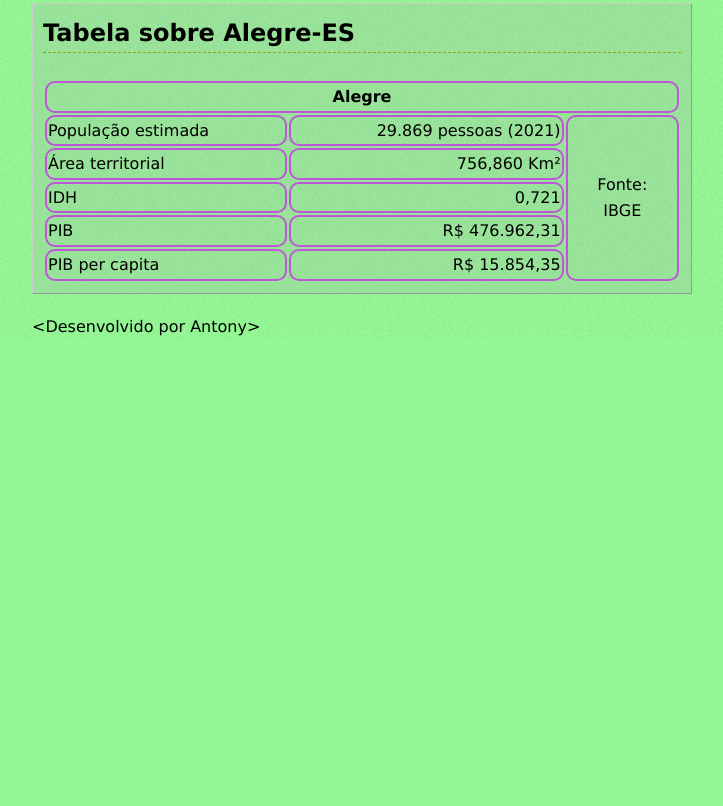
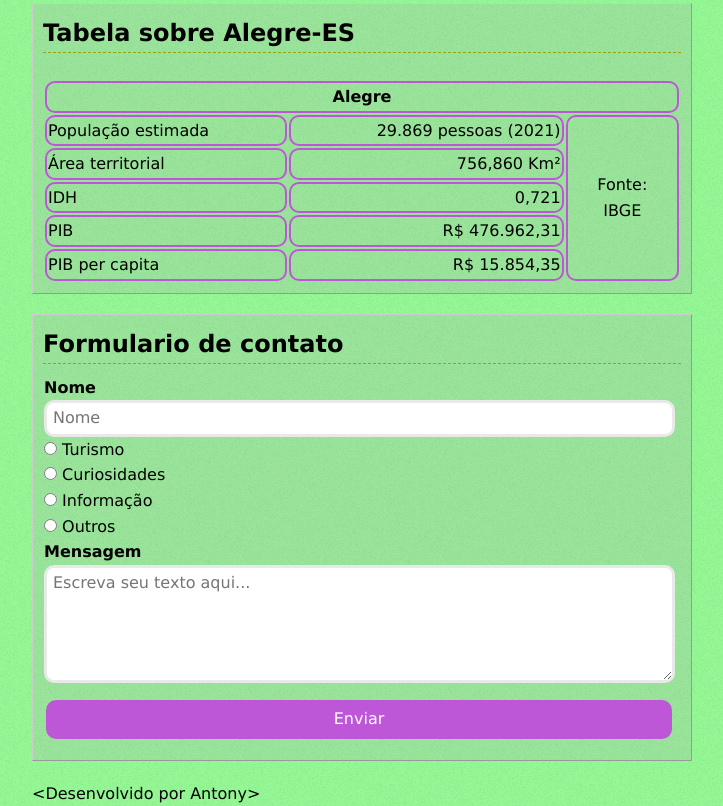
Before and after one commit to AntonyMerlo/ProgWeb_2022, a plain HTML site: page Pagina CSS/index.html in a window 1280 px wide. Shown: the part 1438-2244 px from the top of the page, without its empty margins (128-851 px from the left). Before the commit the page ends 1777 px from the top, so only its background shows below. Drawn offline with Linux system fonts and the light colour scheme.

Commit message:
Add files via upload

```diff
--- a/Pagina CSS/estilo_01.css
+++ b/Pagina CSS/estilo_01.css
@@ -74,3 +74,31 @@ table{
     width: 18%;
     text-align: center;
 }
+form{
+    margin: 10px 10px 0 0;
+    padding: 1px;
+}
+input[type=radio]{
+    cursor:pointer;
+
+}
+input[type=text], textarea{
+    width: 98%;
+    padding: 6px;
+    border: 3px solid rgba(171, 170, 170, 0.26);
+    border-radius: 10px;
+}
+input[type=text]:focus,textarea:focus{
+    border:6px solid rgba(210, 210, 210, 0.265);
+}
+input[type=submit]{
+    background-color: rgb(189, 87, 215);
+    border: none;
+    color: white;
+    padding: 10px 20px;
+    text-decoration: none;
+    margin: 10px 2px;
+    cursor: pointer;
+    border-radius: 10px;
+    width: 100%;
+}
--- a/Pagina CSS/index.html
+++ b/Pagina CSS/index.html
@@ -30,8 +30,7 @@
                     <li>Comércio Varejista Especializado de Equipamentos e Suprimentos de Informática</li>
                 </ul>
             <p>Acesso a mais informações <a href="https://www.instagram.com/casaraosorveteriaecafeteria/">Aqui</a></p>
-<!--             <iframe src="https://www.google.com/maps/embed?pb=!1m18!1m12!1m3!1d3730.7714460132033!2d-41.53843034897195!3d-20.76005576994949!2m3!1f0!2f0!3f0!3m2!1i1024!2i768!4f13.1!3m3!1m2!1s0xbbebc5d6c0128d%3A0xfc7f1b0ab94aa51d!2sCasar%C3%A3o%20Sorveteria%20%26%20Cafeteria!5e0!3m2!1spt-BR!2sbr!4v1655332115089!5m2!1spt-BR!2sbr" aling="center" width="400" height="300" style="border:0;" allowfullscreen="" loading="lazy" referrerpolicy="no-referrer-when-downgrade"></iframe>
- -->            <div class="clear"></div>
+            <div class="clear"></div>
             </article>
 
         <article class="lugar">
@@ -44,8 +43,7 @@
                 Barbaros Burguer está cadastrada na Receita Federal sob o CNAE 5611-2/03 com
                 atividade fim de Lanchonetes, Casas De Chá, De Sucos E Similares.</p>
             <p>Acesso a mais informações <a href="https://www.instagram.com/barbarosburguer_/">Aqui</a></p>
-<!--             <iframe src="https://www.google.com/maps/embed?pb=!1m18!1m12!1m3!1d3730.8091449683307!2d-41.54116604897219!3d-20.758528369899413!2m3!1f0!2f0!3f0!3m2!1i1024!2i768!4f13.1!3m3!1m2!1s0xbbebc3a0a117b3%3A0x4710b2ccce5b2ec1!2sB%C3%A1rbaros%20Burguer!5e0!3m2!1spt-BR!2sbr!4v1655332174707!5m2!1spt-BR!2sbr" width="400" height="300" style="border:0;" allowfullscreen="" loading="lazy" referrerpolicy="no-referrer-when-downgrade"></iframe>
- -->            <div class="clear"></div>
+            <div class="clear"></div>
         </article>
 
         <article class="lugar">
@@ -57,8 +55,7 @@
                 no Espírito Santo. Fica na Região do Caparaó e é um grande atrativo turístico.
             </p>
             <p>Acesso a mais informações<a href="https://pt.wikipedia.org/wiki/Cachoeira_da_Fumaça_(Espírito_Santo)"> Aqui</a></p>
-<!--             <iframe src="https://www.google.com/maps/embed?pb=!1m18!1m12!1m3!1d3733.9550073885266!2d-41.60651734897443!3d-20.6306906657402!2m3!1f0!2f0!3f0!3m2!1i1024!2i768!4f13.1!3m3!1m2!1s0xbbbf6081f8f9ed%3A0xd25574c4bf747e27!2sCachoeira%20da%20Fuma%C3%A7a!5e0!3m2!1spt-BR!2sbr!4v1655332221347!5m2!1spt-BR!2sbr" width="400" height="300" style="border:0;" allowfullscreen="" loading="lazy" referrerpolicy="no-referrer-when-downgrade"></iframe>
- -->            <div class="clear"></div>
+            <div class="clear"></div>
         </article>
         <article class="lugar">
             <h2>Tabela sobre Alegre-ES</h2>
@@ -91,6 +88,33 @@
             </table>
             <div class="clear"></div>
         </article>
+        <article class="lugar">
+            <h2>Formulario de contato</h2>
+            <form action="">
+                <label for="nome"><b>Nome</b></label>
+                <br>
+                <input type="text" name="nome" placeholder="Nome">
+                <br>
+                <input type="radio" name="turismo">
+                <label for="turismo">Turismo</label>
+                <br>
+                <input type="radio" name="curiosidades">
+                <label for="curiosidades">Curiosidades</label>
+                <br>
+                <input type="radio" name="informacao">
+                <label for="informacao">Informação</label>
+                <br>
+                <input type="radio" name="outros">
+                <label for="outros">Outros</label>
+                <br>
+                <label for="mensagem"><b>Mensagem</b></label>
+                <br>
+                <textarea name="mensagem" style="height:100px" placeholder="Escreva seu texto aqui..."></textarea>
+                <br>
+                <input type="submit" value="Enviar">
+            </form>
+            <div class="clear"></div>
+        </article>
     </div>
     <aside class= "notas">
         <h3>Lista dos lugares na pagina</h3>
@@ -110,6 +134,7 @@
     </aside>
     <aside class="notas">
         <iframe src="https://www.google.com/maps/embed?pb=!1m18!1m12!1m3!1d3730.768446873134!2d-41.53721581283971!3d-20.76017727763545!2m3!1f0!2f0!3f0!3m2!1i1024!2i768!4f13.1!3m3!1m2!1s0xbbebc41fd4c95b%3A0x64f268347c04bd1b!2sAlto%20Universitario%2C%2023%20-%20A%20Definir%2C%20Alegre%20-%20ES%2C%2029500-000!5e0!3m2!1spt-BR!2sbr!4v1655331205159!5m2!1spt-BR!2sbr" width="260" height="200" style="border: 0;" allowfullscreen="" loading="lazy" referrerpolicy="no-referrer-when-downgrade"></iframe>
+        <div class="clear"></div>
     </aside>
     <footer class="clear">&lt;Desenvolvido por Antony&gt;</footer>
 </body>
```
